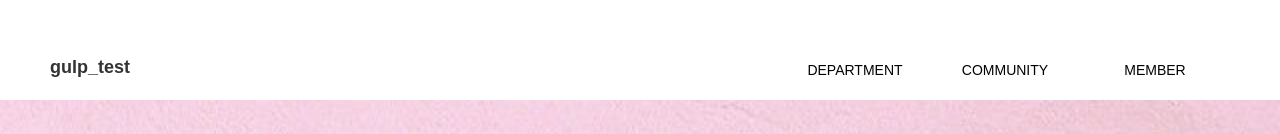
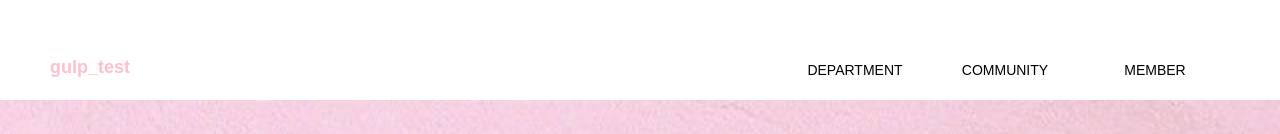
Before and after one commit to sge1217/gulp_git, a website: page src/main/index.html in a window 1280 px wide. Shown: the top 134 px of the page. Drawn offline with nearby package versions, Linux system fonts and the light colour scheme; files that its build step writes are made by us from their sources; files whose address does not match are found by name.

Commit message:
second commit

```diff
--- a/src/main/header/_header.scss
+++ b/src/main/header/_header.scss
@@ -7,7 +7,7 @@
         >h1 {
             position:absolute; bottom:24px; left:0px; font:bold 18px/1 'arial'; color:#333;
             >a{
-             color: #333;
+             color: pink;
             }
         }
 
```
Also changed, not shown: dist/css/style.css, dist/js/combined.js, dist/js/custom.min.js.
